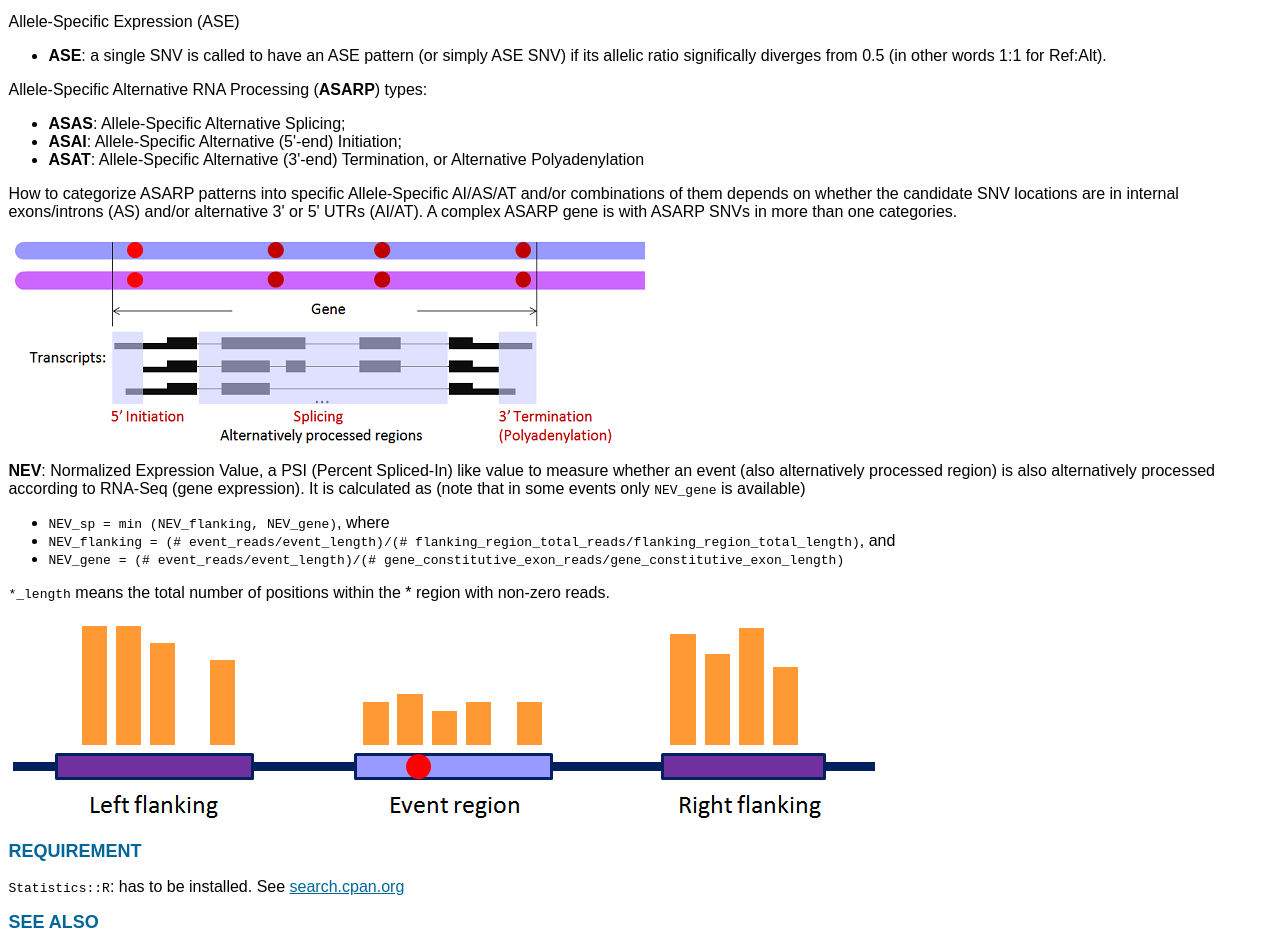
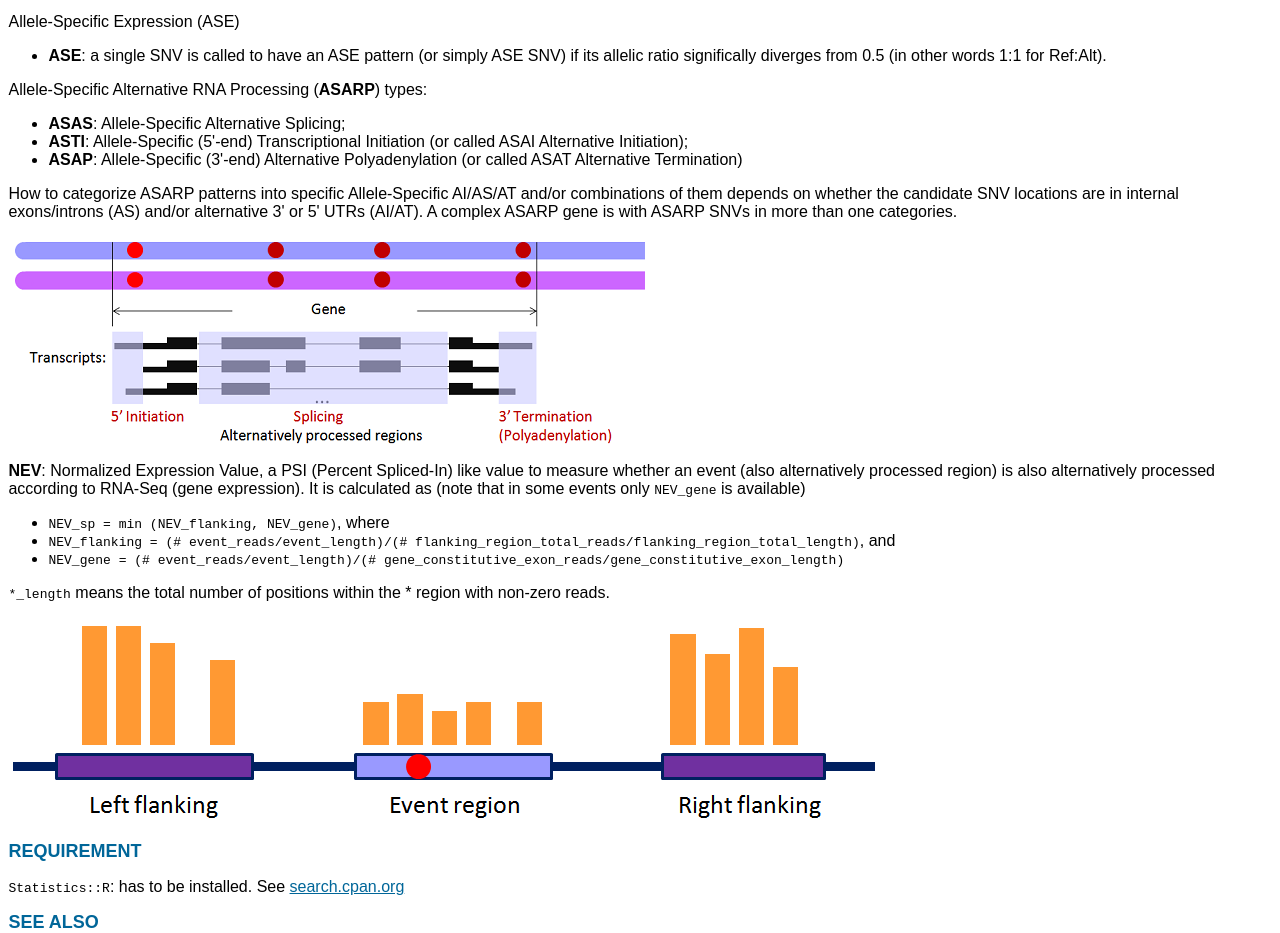
Before and after one commit to cyruschan/ASARP, a plain HTML site: page doc/asarp.html in a window 1280 px wide. Shown: the part 2085-3018 px from the top of the page. Drawn offline with Linux system fonts and the light colour scheme.

Commit message:
Update ASAI and ASAT terms to ASTI and ASAP; update samplesAnlys.pl to get compartment specific ASE cases

```diff
--- a/doc/asarp.html
+++ b/doc/asarp.html
@@ -76,8 +76,8 @@ asarp
 <p>Allele-Specific Alternative RNA Processing (<b>ASARP</b>) types:</p>
 <ul>
 <li><a name='ASAS: Allele-Specific Alternative Splicing;'></a><b>ASAS</b>: Allele-Specific Alternative Splicing;</li>
-<li><a name='ASAI: Allele-Specific Alternative (5'-end) Initiation;'></a><b>ASAI</b>: Allele-Specific Alternative (5'-end) Initiation;</li>
-<li><a name='ASAT: Allele-Specific Alternative (3'-end) Termination, or Alternative Polyadenylation'></a><b>ASAT</b>: Allele-Specific Alternative (3'-end) Termination, or Alternative Polyadenylation</li>
+<li><a name='ASTI: Allele-Specific (5'-end) Transcriptional Initiation (or called ASAI Alternative Initiation);'></a><b>ASTI</b>: Allele-Specific (5'-end) Transcriptional Initiation (or called ASAI Alternative Initiation);</li>
+<li><a name='ASAP: Allele-Specific (3'-end) Alternative Polyadenylation (or called ASAT Alternative Termination)'></a><b>ASAP</b>: Allele-Specific (3'-end) Alternative Polyadenylation (or called ASAT Alternative Termination)</li>
 </ul>
 <p>How to categorize ASARP patterns into specific Allele-Specific AI/AS/AT and/or combinations of them depends on whether the candidate SNV locations are in internal exons/introns (AS) and/or alternative 3' or 5' UTRs (AI/AT). A complex ASARP gene is with ASARP SNVs in more than one categories.</p>
 <p><img src='img/Types.png' border=0></p>
```
Also changed, not shown: doc/Overview.html (+1 -1 lines), 5 other files.
